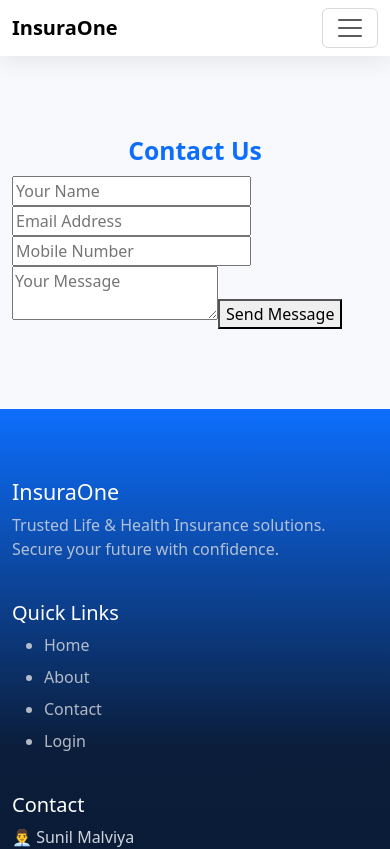
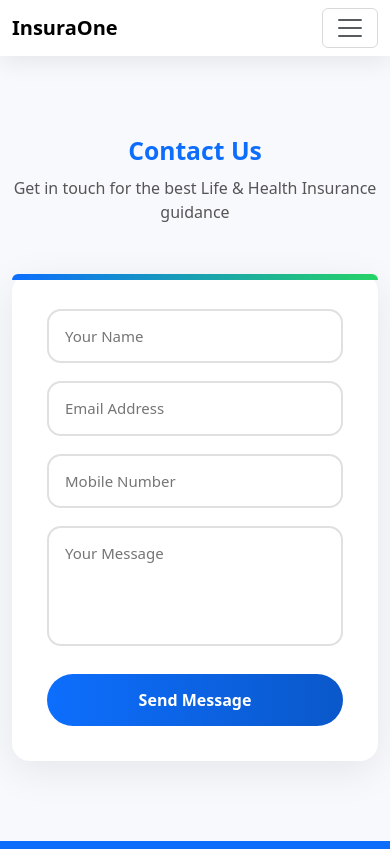
Before and after one commit to abhimalviya91/insurance-frontend, a React (Create React App) app: page /contact in a window 390 px wide. Shown: the top 849 px of the page. Built offline with nearby package versions, Linux system fonts and the light colour scheme.

Commit message:
fix contact form UI and layout

```diff
--- a/src/pages/Contact.css
+++ b/src/pages/Contact.css
@@ -16,20 +16,21 @@
   margin-bottom: 50px;
 }
 
-/* Card */
+/* Contact Card */
 .contact-card {
+  max-width: 700px;
+  margin: auto;
+  background: #fff;
+  padding: 35px;
+  border-radius: 18px;
   display: grid;
   grid-template-columns: 1fr 1fr;
   gap: 18px;
-  margin-bottom: 30px;
+  position: relative;
+  box-shadow: 0 10px 40px rgba(0, 0, 0, 0.08);
 }
 
-/* Full width elements */
-.contact-card textarea,
-.contact-card button {
-  grid-column: span 2;
-}
-
+/* Top gradient */
 .contact-card::before {
   content: "";
   position: absolute;
@@ -38,8 +39,10 @@
   height: 6px;
   width: 100%;
   background: linear-gradient(90deg, #0d6efd, #25d366);
+  border-radius: 18px 18px 0 0;
 }
 
+/* Inputs */
 .contact-card input,
 .contact-card textarea {
   width: 100%;
@@ -51,47 +54,26 @@
   transition: all 0.3s ease;
 }
 
-.contact-card button {
-  width: 100%;
-  background: #0d6efd;
-  border: none;
-  padding: 12px;
-  font-weight: 500;
-  border-radius: 30px;
-  transition: 0.3s;
-}
-
-.contact-card button:hover {
-  background: #084298;
-}
-
-/* Focus effect */
+/* Focus */
 .contact-card input:focus,
 .contact-card textarea:focus {
   border-color: #0d6efd;
   box-shadow: 0 0 0 4px rgba(13, 110, 253, 0.15);
 }
 
-/* Textarea height */
+/* Full width */
+.contact-card textarea,
+.contact-card button {
+  grid-column: span 2;
+}
+
+/* Textarea */
 .contact-card textarea {
   resize: none;
   min-height: 120px;
 }
 
-/* Focus effect */
-.contact-card input:focus,
-.contact-card textarea:focus {
-  border-color: #0d6efd;
-  box-shadow: 0 0 0 4px rgba(13, 110, 253, 0.15);
-}
-
-/* Textarea height */
-.contact-card textarea {
-  resize: none;
-  min-height: 120px;
-}
-
-/* Button polish */
+/* Button */
 .contact-card button {
   margin-top: 10px;
   background: linear-gradient(90deg, #0d6efd, #0a58ca);
@@ -110,15 +92,9 @@
   box-shadow: 0 10px 25px rgba(13, 110, 253, 0.35);
 }
 
-/* Contact info text */
-.contact-card .text-center p {
-  margin: 6px 0;
-  color: #444;
-}
-
-/* Mobile fix */
+/* Mobile */
 @media (max-width: 768px) {
-  .contact-card form {
+  .contact-card {
     grid-template-columns: 1fr;
   }
 
--- a/src/pages/Contact.jsx
+++ b/src/pages/Contact.jsx
@@ -13,21 +13,15 @@ const Contact = () => {
   });
 
   const handleChange = (e) => {
-    setForm({
-      ...form,
-      [e.target.name]: e.target.value,
-    });
+    setForm({ ...form, [e.target.name]: e.target.value });
   };
 
   const submitForm = async (e) => {
     e.preventDefault();
-
     try {
       await axios.post(`${API_BASE}/api/contact`, form);
-
       alert("Message sent successfully ✅");
 
-      // 🔥 YE LINE SABSE IMPORTANT HAI
       setForm({
         name: "",
         email: "",
@@ -43,8 +37,11 @@ const Contact = () => {
     <section className="contact-section">
       <div className="container">
         <h2 className="contact-title">Contact Us</h2>
+        <p className="contact-subtitle">
+          Get in touch for the best Life & Health Insurance guidance
+        </p>
 
-        <form className="contact-form" onSubmit={submitForm}>
+        <form className="contact-card" onSubmit={submitForm}>
           <input
             type="text"
             name="name"
```
